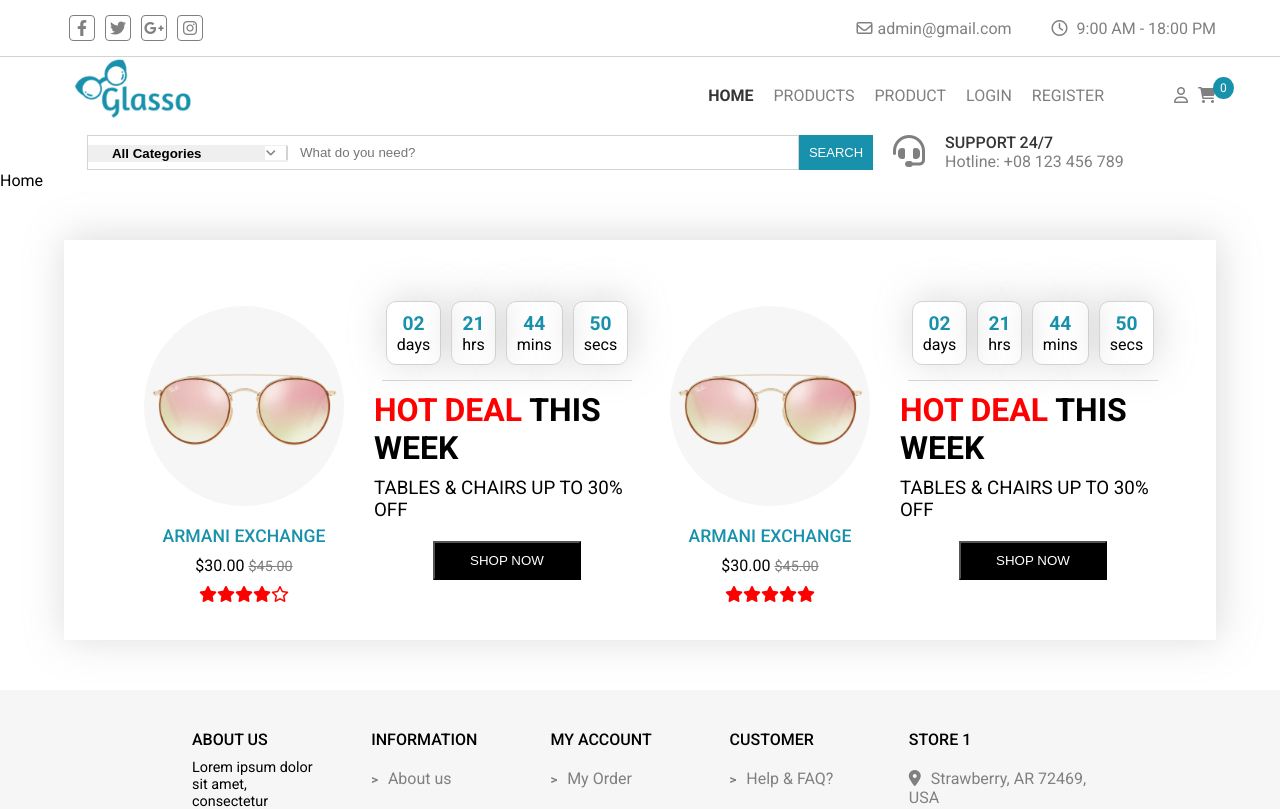
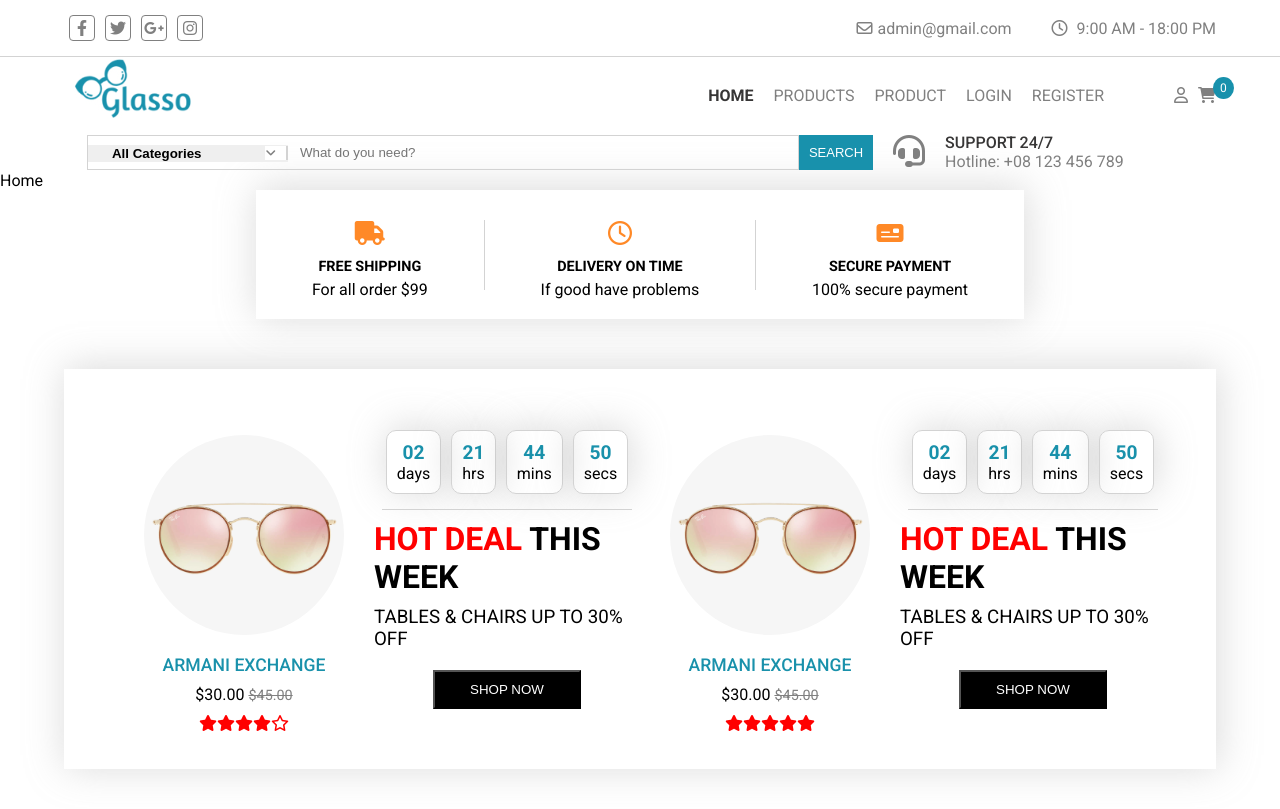
Before and after one commit to marichellebisuna/glasson, a React (Create React App) app in the folder frontend/: page / in a window 1280 px wide. Shown: the top 809 px of the page. Built offline with nearby package versions, Linux system fonts and the light colour scheme.

Commit message:
Services done

```diff
--- /dev/null
+++ b/frontend/src/components/services/Services.js
@@ -0,0 +1,28 @@
+import './services.scss'
+
+const Services = () => {
+  return (
+    <div className='services'>
+     <div className="service">
+      <div className="icon"><i class="fa-solid fa-truck"></i></div>
+      <div className="title">free shipping</div>
+      <div className="desc">For all order $99</div>
+     </div>
+     <div className="line"></div>
+     <div className="service">
+      <div className="icon"><i class="fa-regular fa-clock"></i></div>
+      <div className="title">delivery on time</div>
+      <div className="desc">If good have problems</div>
+     </div>
+     <div className="line"></div>
+
+     <div className="service">
+      <div className="icon"><i class="fa-solid fa-money-check"></i></div>
+      <div className="title">secure payment</div>
+      <div className="desc">100% secure payment</div>
+     </div>
+    </div>
+  )
+}
+
+export default Services
--- /dev/null
+++ b/frontend/src/components/services/services.scss
@@ -0,0 +1,33 @@
+.services{
+  width:60vw;
+  margin:0 auto;
+  -webkit-box-shadow: 2px -2px 37px 1px rgba(163,163,163,0.39);
+  box-shadow: 2px -2px 37px 1px rgba(163,163,163,0.39);
+  display: flex;
+  align-items: center;
+  justify-content:space-evenly;
+  .service{
+    display: flex;
+    flex-direction: column;
+    align-items: center;
+    justify-content: center;
+    padding: 20px 0;
+    .icon{
+      color:#ff8927;
+      font-size: 1.5rem;
+      padding: 10px 0;
+    }
+    .title{
+      text-transform: uppercase;
+      font-weight: 700;
+      font-size: .9rem;
+      padding-bottom: 5px;
+    }
+  }
+  .line{
+    width:1px;
+    height:70px;
+    background-color: lightgray;
+
+   }
+}
--- a/frontend/src/pages/home/Home.js
+++ b/frontend/src/pages/home/Home.js
@@ -1,14 +1,15 @@
-import Hotdeals from '../../components/hotdeals/Hotdeals'
-import './home.scss'
+ import Hotdeals from '../../components/hotdeals/Hotdeals'
+import Services from '../../components/services/Services'
 // import Featured from '../../components/featured/Featured'
 // import Instagram from '../../components/instagram/Instagram'
 // import Banner from '../../components/banner/Banner'
-
+import './home.scss'
 const Home = () => {
 
   return (
     <div>
      <div className='home'>Home</div>
+     <Services />
      <Hotdeals/>
       {/* <Featured /> */}
      {/* <Banner />
```
